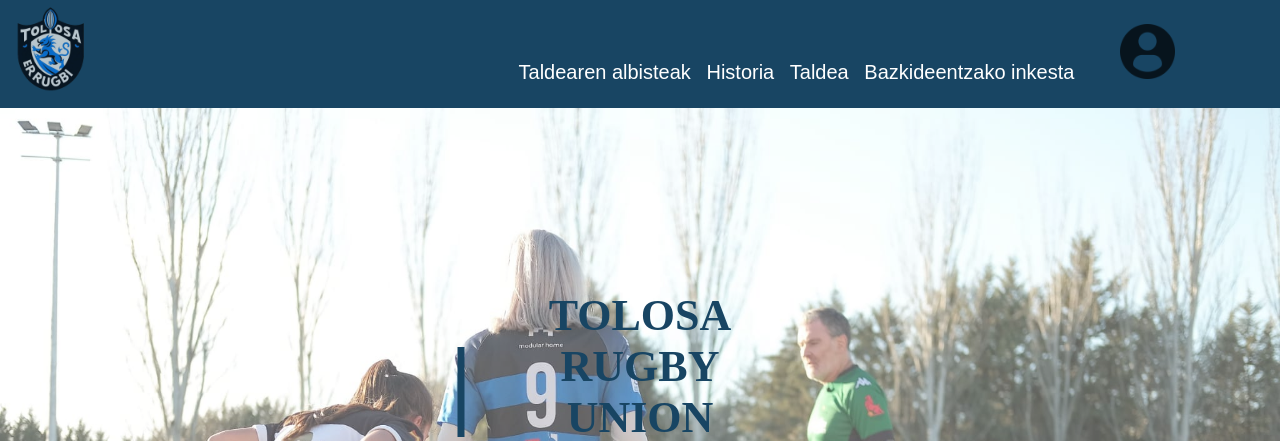
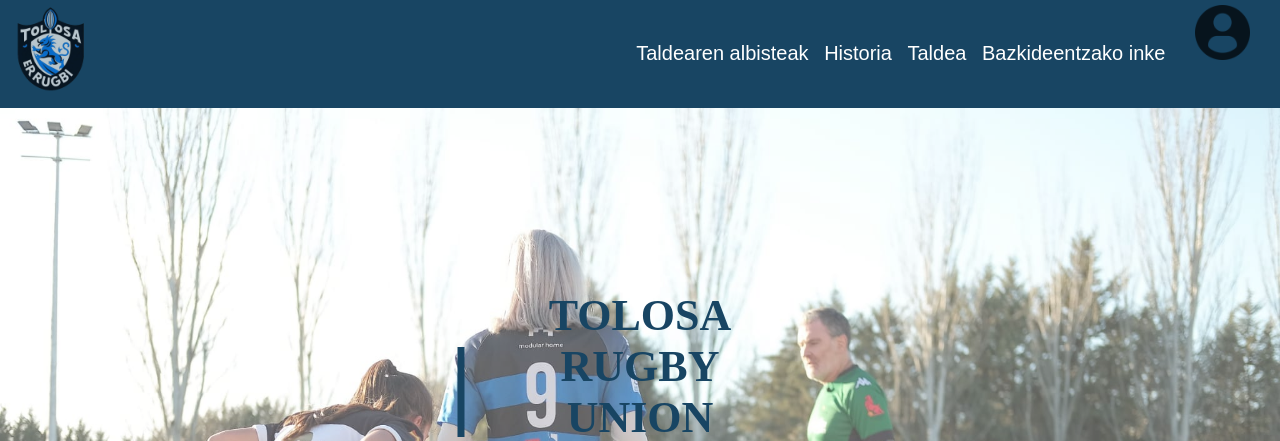
Before and after one commit to Luken1919/2Erronka, a PHP site: page /public/indexbaz.html in a window 1280 px wide. Shown: the top 441 px of the page. Run offline with PHP 8.4, Linux system fonts and the light colour scheme.

Commit message:
gauzatxoak

```diff
--- a/public/Style/index.css
+++ b/public/Style/index.css
@@ -10,10 +10,13 @@ body {
 
 header {
   display: flex;
-  align-items: center;
   justify-content: space-between;
   background-color: #184563;
   padding: 0;
+}
+
+header img{
+  align-items: center;
 }
 
   /* Estilos para el título del encabezado */
@@ -238,13 +241,6 @@ footer p{
   width: 55px;
   height: 55px;
   margin-left: 14px;
-  margin-right: 14px;
+  margin-right: 25px;
+
 }
-
-
-.ikono img{
-  width: 55px;
-  height: 55px;
-  margin-left: 30px;
-  margin-right: 100px;
-}
--- a/public/indexbaz.html
+++ b/public/indexbaz.html
@@ -28,7 +28,7 @@
             <li class="menu"><a href="sub16.html">Sub 16</a></li>
           </ul>
         </li>
-        <li class="menu"><a href="bazkidea.html">Bazkideentzako inkesta</a></li>
+        <li class="menu"><a href="bazkidea.html">Bazkideentzako inke</a></li>
         <li class="ikono"><img src="Irudiak/icono/usuario-de-perfil.png" alt="Mi foto" /></a>
           <ul>
             <li class="menu"><a href="profila_editatu.html">Profila editatu</a></li>
```
